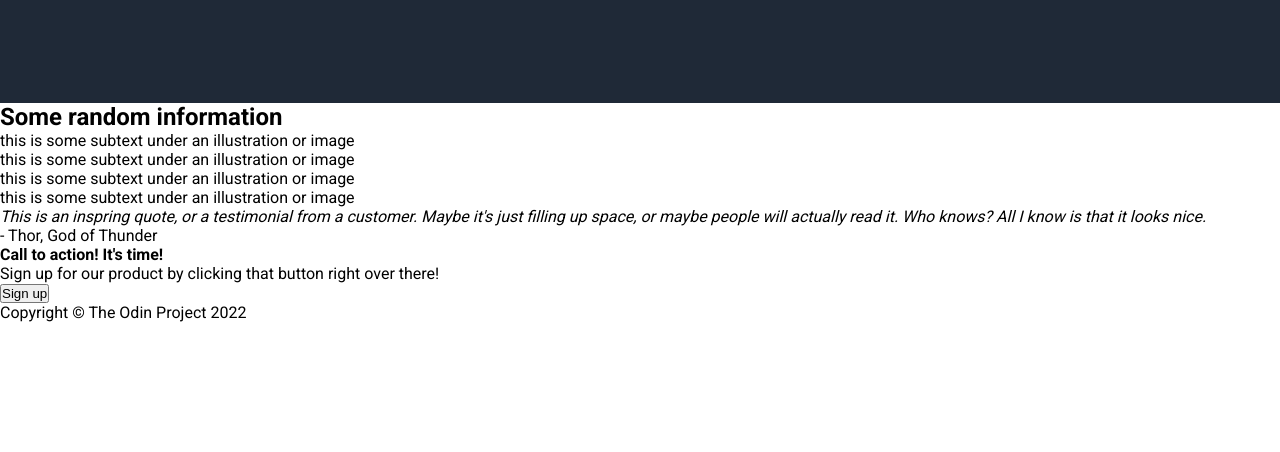
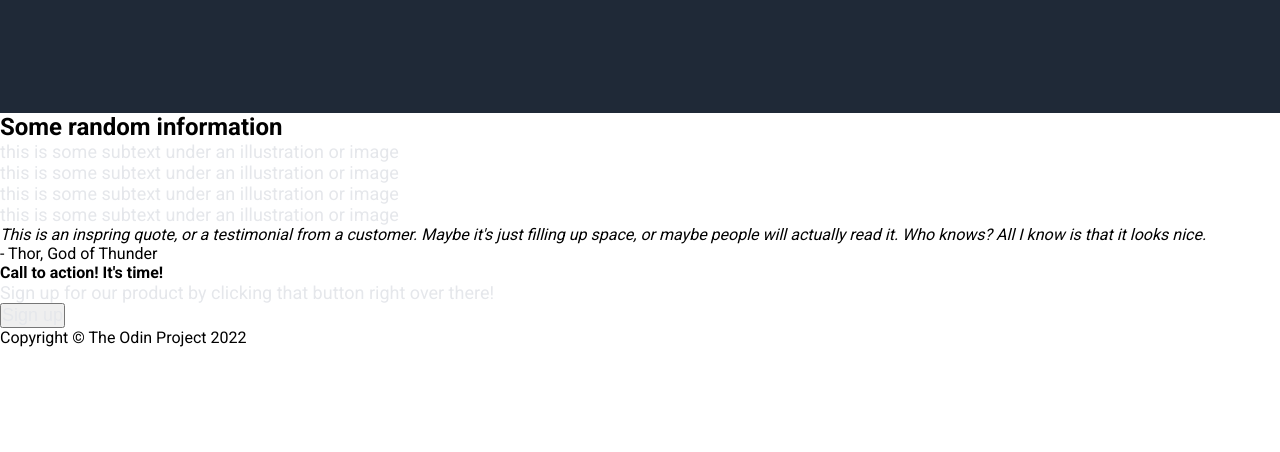
Before and after one commit to EricJHale/Landing-Page, a plain HTML site: page index.html in a window 1280 px wide. Shown: the part 348-800 px from the top of the page. Drawn offline with Linux system fonts and the light colour scheme.

Commit message:
add font color to subtext

```diff
--- a/style.css
+++ b/style.css
@@ -73,3 +73,8 @@ a:visited {
     font-weight: bold;
     font-size: 48px;
 }
+
+.secondary {
+    font-size: 18px;
+    color: #e5e7eb;
+}
```
